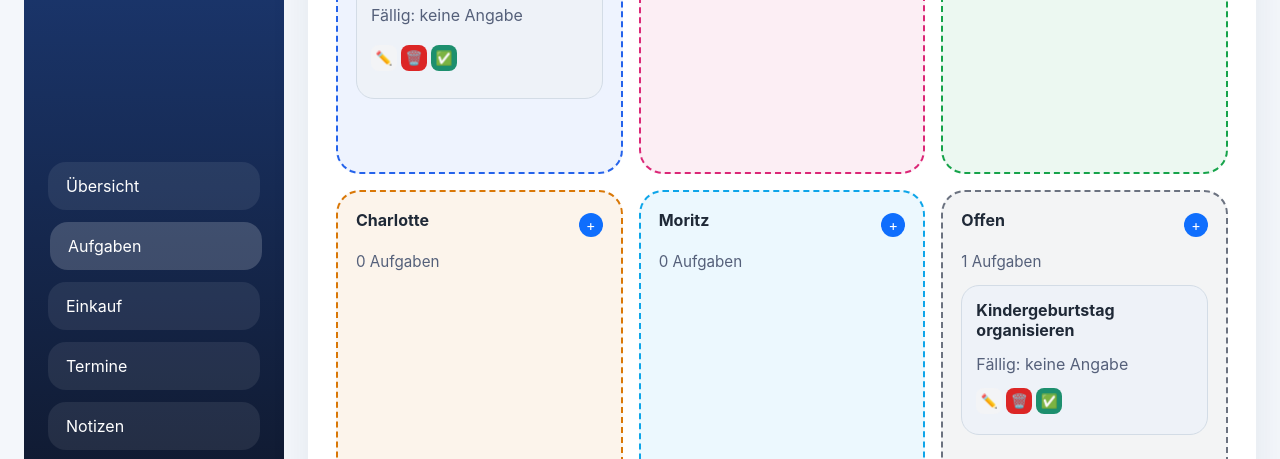
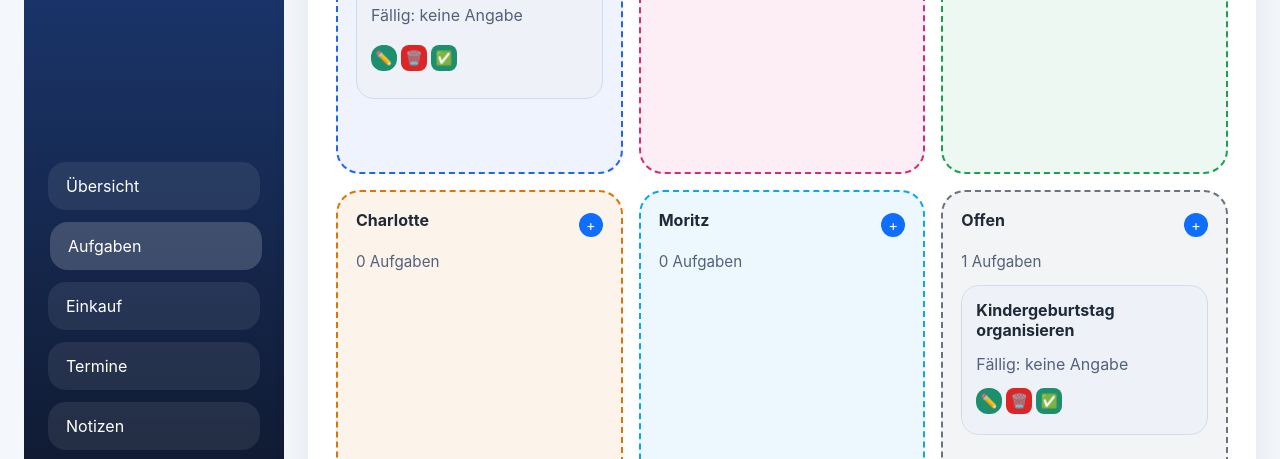
Before and after one commit to tthuennissen/fam-thunnissen, a plain HTML site: page index.html in a window 1280 px wide. Both pictures are taken after a click on the button "Aufgaben". Shown: the part 282-741 px from the top of the page. Drawn offline with Linux system fonts and the light colour scheme.

Commit message:
Style edit button like create button

```diff
--- a/styles.css
+++ b/styles.css
@@ -260,8 +260,10 @@ button {
 }
 
 .item-actions button.edit {
-  background: #f3f4f6;
-  color: var(--text);
+  background: var(--accent);
+  color: white;
+  font-weight: 600;
+  border-radius: 12px;
 }
 
 .inline-task-form {
```
